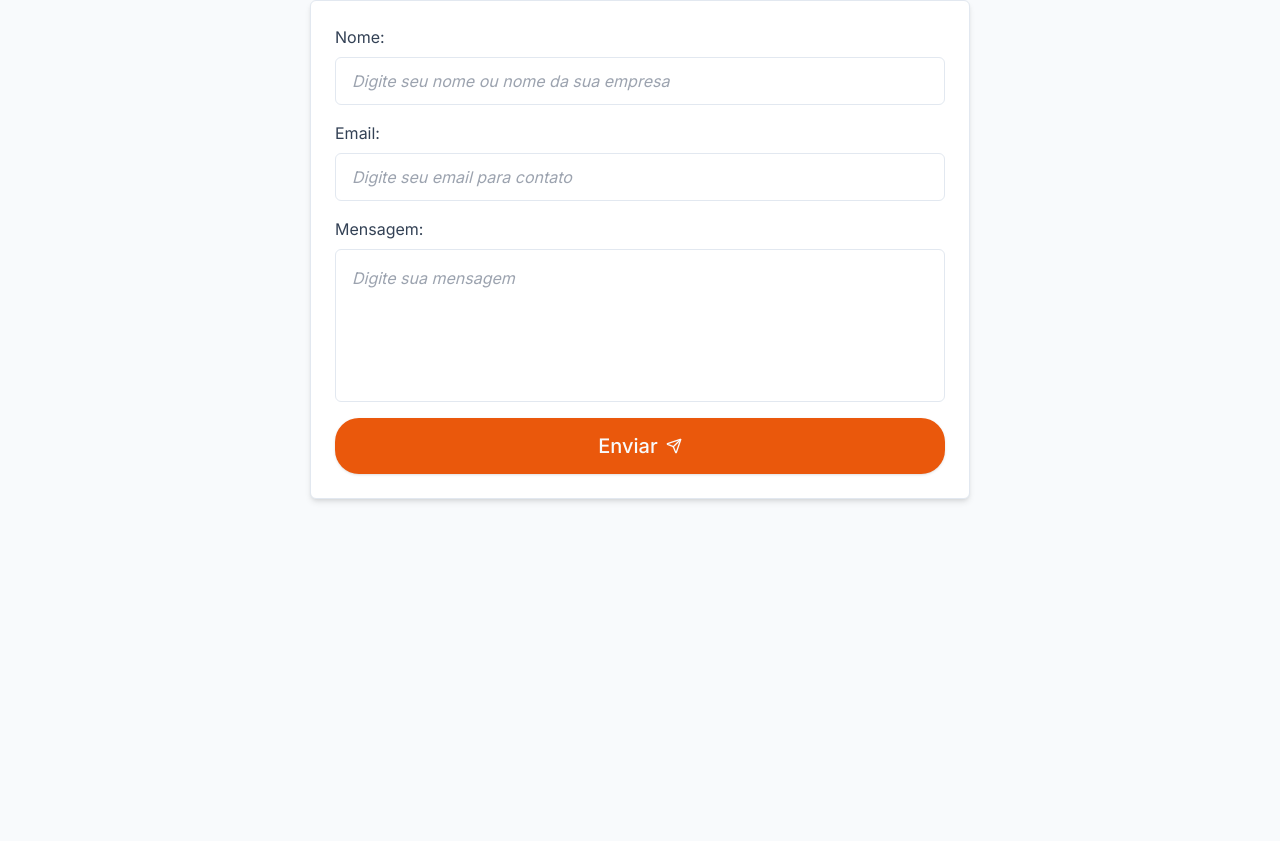
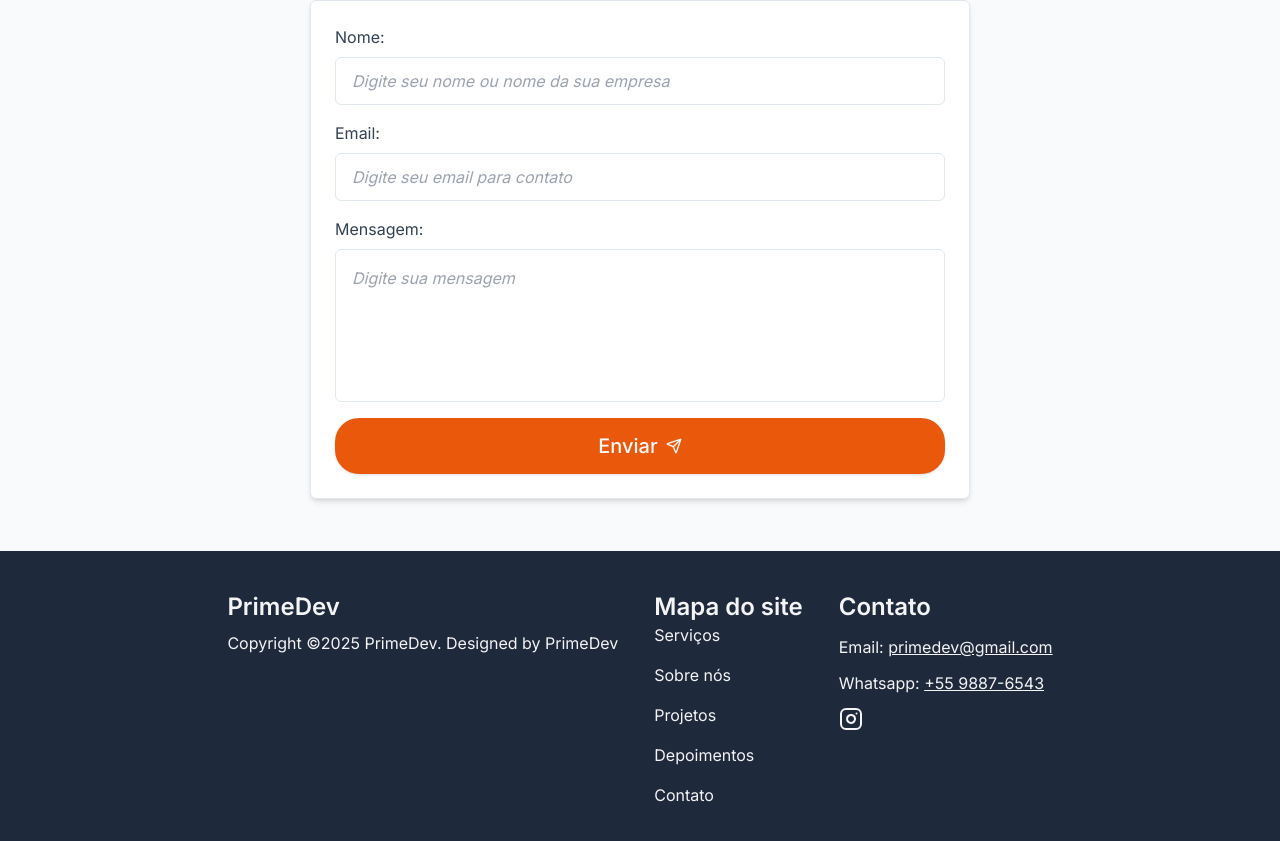
Before and after one commit to PrimeDevOrg/landing-page, a Next.js app: page / in a window 1280 px wide. Shown: the part 3606-4447 px from the top of the page. Before the commit the page ends 4157 px from the top, so only its background shows below. Built offline with nearby package versions, Linux system fonts and the light colour scheme.

Commit message:
create footer

```diff
--- a/components/sections/app.tsx
+++ b/components/sections/app.tsx
@@ -3,6 +3,7 @@ import { Header } from '../header';
 import { Hero } from './hero';
 
 import { Contact } from './contact';
+import { Footer } from './footer';
 import { MainContent } from './main-content';
 import { Services } from './services';
 import { Testimonials } from './testimonials';
@@ -17,6 +18,7 @@ export function App() {
       <MainContent />
       <Testimonials />
       <Contact />
+      <Footer />
     </div>
   );
 }
--- a/components/sections/contact.tsx
+++ b/components/sections/contact.tsx
@@ -1,29 +1,30 @@
+import { zodResolver } from '@hookform/resolvers/zod';
 import { Send } from 'lucide-react';
-import { useRef } from 'react';
+import { useForm } from 'react-hook-form';
+import { z } from 'zod';
 import { Button } from '../ui/button';
 
+const contactSchema = z.object({
+  name: z.string().min(3, 'O nome deve ter pelo menos 3 caracteres'),
+  mail: z.string().email('Digite um email válido'),
+  message: z.string().min(10, 'A mensagem deve ter pelo menos 10 caracteres'),
+});
+
+type ContactFormData = z.infer<typeof contactSchema>;
+
 export function Contact() {
-  // Referências para os campos do formulário
-  const nameRef = useRef<HTMLInputElement>(null);
-  const mailRef = useRef<HTMLInputElement>(null);
-  const messageRef = useRef<HTMLTextAreaElement>(null);
+  const {
+    register,
+    handleSubmit,
+    reset,
+    formState: { errors },
+  } = useForm<ContactFormData>({
+    resolver: zodResolver(contactSchema),
+  });
 
-  // Função de envio
-  const handleSendMessage = (e: React.FormEvent) => {
-    e.preventDefault(); // Impede o comportamento padrão (recarregar a página)
-
-    // Acessa os valores diretamente pelos refs
-    const name = nameRef.current?.value;
-    const mail = mailRef.current?.value;
-    const message = messageRef.current?.value;
-
-    // Lógica de envio aqui (ex: enviar para uma API)
-    console.log('Dados enviados:', { name, mail, message });
-
-    // Limpa os campos após envio
-    if (nameRef.current) nameRef.current.value = '';
-    if (mailRef.current) mailRef.current.value = '';
-    if (messageRef.current) messageRef.current.value = '';
+  const handleSendMessage = (data: ContactFormData) => {
+    console.log('Dados enviados:', data);
+    reset();
   };
 
   return (
@@ -37,7 +38,7 @@ export function Contact() {
       </h1>
       <div className="m-auto mt-6 flex w-full max-w-[660px] rounded-md border bg-white p-6 shadow-md">
         <form
-          onSubmit={handleSendMessage}
+          onSubmit={handleSubmit(handleSendMessage)}
           className="flex w-full flex-col gap-4"
         >
           <div className="flex flex-col gap-2">
@@ -46,12 +47,14 @@ export function Contact() {
             </label>
             <input
               type="text"
-              name="name"
               id="name"
-              ref={nameRef}
+              {...register('name')}
               className="h-12 rounded-md border p-4 italic"
               placeholder="Digite seu nome ou nome da sua empresa"
             />
+            {errors.name && (
+              <span className="text-red-500">{errors.name.message}</span>
+            )}
           </div>
           <div className="flex flex-col gap-2">
             <label htmlFor="mail" className="text-slate-700">
@@ -59,24 +62,28 @@ export function Contact() {
             </label>
             <input
               type="email"
-              name="mail"
               id="mail"
-              ref={mailRef}
+              {...register('mail')}
               className="h-12 rounded-md border p-4 italic"
               placeholder="Digite seu email para contato"
             />
+            {errors.mail && (
+              <span className="text-red-500">{errors.mail.message}</span>
+            )}
           </div>
           <div className="flex flex-col gap-2">
             <label htmlFor="message" className="text-slate-700">
               Mensagem:{' '}
             </label>
             <textarea
-              name="message"
               id="message"
-              ref={messageRef}
+              {...register('message')}
               className="h-[153px] resize-none rounded-md border p-4 italic"
               placeholder="Digite sua mensagem"
             />
+            {errors.message && (
+              <span className="text-red-500">{errors.message.message}</span>
+            )}
           </div>
           <Button
             className="h-14 w-full rounded-3xl text-xl"
--- /dev/null
+++ b/components/sections/footer.tsx
@@ -0,0 +1,48 @@
+import { Instagram } from 'lucide-react';
+
+export function Footer() {
+  return (
+    <div>
+      <footer className="flex flex-col items-center justify-center gap-9 bg-slate-800 px-8 py-10 text-zinc-100 md:flex-row md:items-start">
+        <div className="flex flex-col gap-2 text-center md:text-left">
+          <h3 className="text-2xl font-semibold">PrimeDev</h3>
+          <p>Copyright ©2025 PrimeDev. Designed by PrimeDev</p>
+        </div>
+
+        <div className="mb-3 text-center md:text-left">
+          <h3 className="text-2xl font-semibold">Mapa do site</h3>
+          <nav className="flex flex-col gap-4">
+            <a href="#services">Serviços</a>
+            <a href="#about">Sobre nós</a>
+            <a href="#">Projetos</a>
+            <a href="#">Depoimentos</a>
+            <a href="#contact">Contato</a>
+          </nav>
+        </div>
+
+        <div className="flex flex-col gap-3 text-center md:text-left">
+          <h3 className="text-2xl font-semibold">Contato</h3>
+          <p>
+            Email:{' '}
+            <a href="mailto:primedev@gmail.com" className="underline">
+              primedev@gmail.com
+            </a>
+          </p>
+          <p>
+            Whatsapp:{' '}
+            <a href="tel:+5598876543" className="underline">
+              +55 9887-6543
+            </a>
+          </p>
+          <a
+            href="#"
+            aria-label="Instagram da PrimeDev"
+            className="flex justify-center md:justify-start"
+          >
+            <Instagram size={24} />
+          </a>
+        </div>
+      </footer>
+    </div>
+  );
+}
--- a/components/sections/services.tsx
+++ b/components/sections/services.tsx
@@ -10,7 +10,7 @@ import {
 
 export function Services() {
   return (
-    <section className="relative min-h-screen">
+    <section id="services" className="relative min-h-screen">
       <div className="z-50 justify-center bg-slate-50">
         <div className="flex h-full w-full flex-col items-center">
           <div className="grid max-w-[1026px] justify-center gap-4 p-8 sm:grid-cols-auto-sm md:grid-cols-auto-md lg:grid-cols-auto">
--- a/components/ui/AboutCard.tsx
+++ b/components/ui/AboutCard.tsx
@@ -1,16 +1,16 @@
-"use client";
+'use client';
 
-import React from "react";
+import React from 'react';
 
 interface AboutCardProps {
   children: React.ReactNode;
   className?: string;
 }
 
-export function AboutCard({ children, className = "" }: AboutCardProps) {
+export function AboutCard({ children, className = '' }: AboutCardProps) {
   return (
     <div
-    className={`flex flex-col gap-2 p-6 border border-[#ea5a0c34] rounded-lg shadow-sm bg-gradient-to-r from-white 50% to-[#fc762e1f] text-2xl text-brand font-bold ${className}`}
+      className={`50% flex flex-col gap-2 rounded-lg border border-[#ea5a0c34] bg-gradient-to-r from-white to-[#fc762e1f] p-6 text-2xl font-bold text-brand shadow-sm ${className}`}
     >
       {children}
     </div>
--- a/package.json
+++ b/package.json
@@ -11,6 +11,7 @@
   },
   "dependencies": {
     "@gsap/react": "^2.1.1",
+    "@hookform/resolvers": "^3.10.0",
     "@radix-ui/react-dropdown-menu": "^2.1.4",
     "@radix-ui/react-slot": "^1.1.1",
     "class-variance-authority": "^0.7.1",
@@ -20,8 +21,10 @@
     "next": "15.1.4",
     "react": "^19.0.0",
     "react-dom": "^19.0.0",
+    "react-hook-form": "^7.54.2",
     "tailwind-merge": "^2.6.0",
-    "tailwindcss-animate": "^1.0.7"
+    "tailwindcss-animate": "^1.0.7",
+    "zod": "^3.24.1"
   },
   "devDependencies": {
     "@commitlint/cli": "^19.6.1",
```
Also changed, not shown: 1 other file (tests, documents, lock files or other folders).
